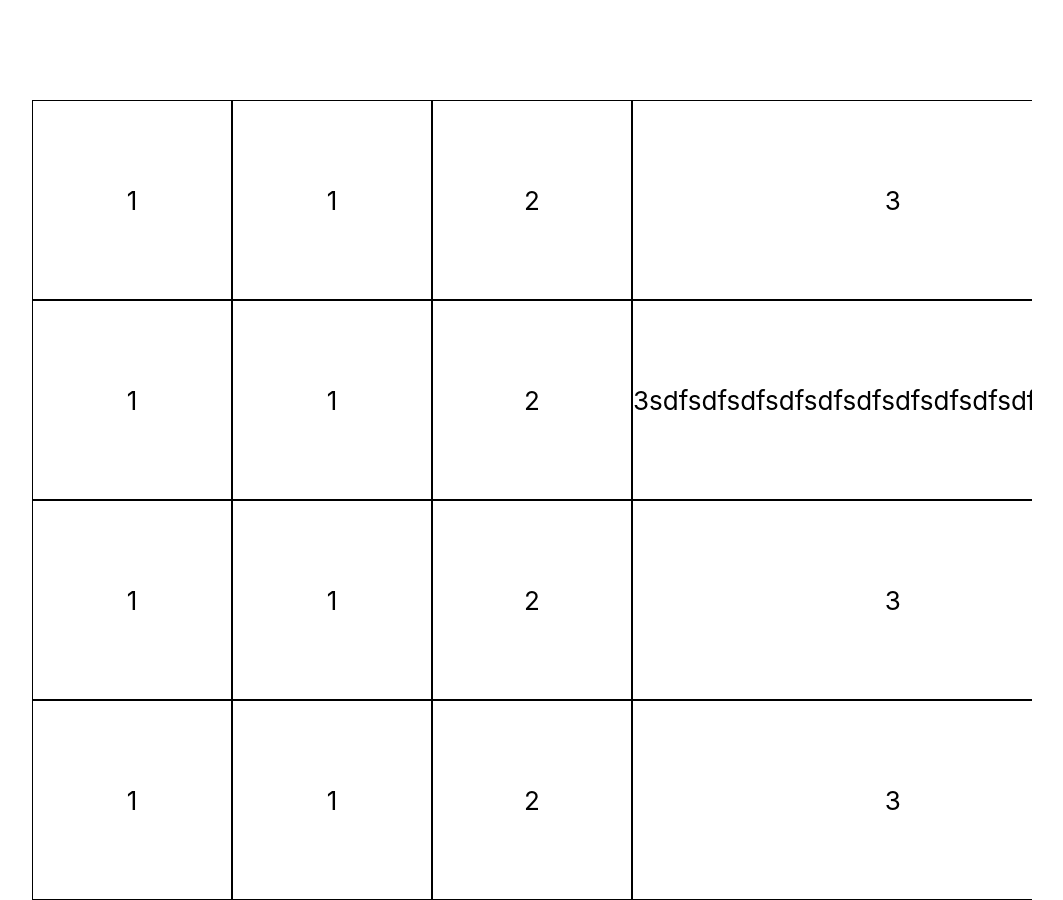
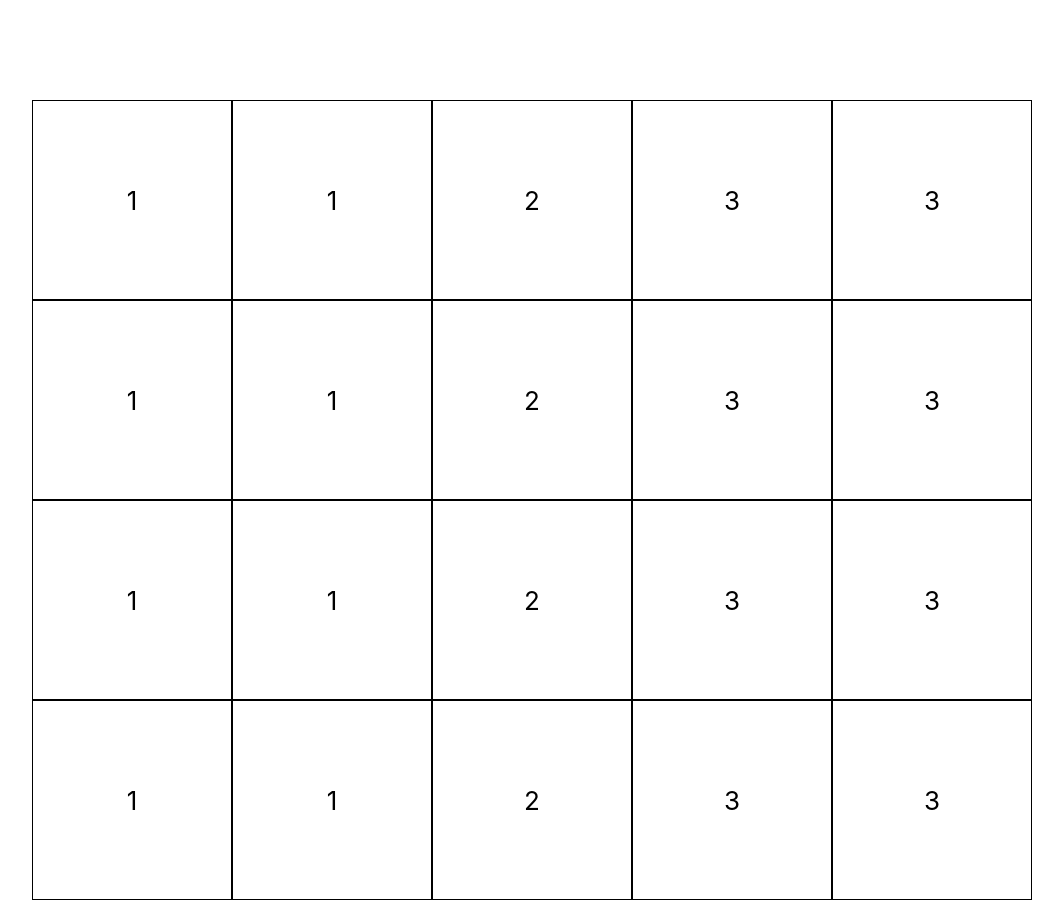
Before and after one commit to Yarcrazy/react, a React (Create React App) app: page / in a window 1280 px wide. Shown: the whole page, without its empty margins (68-1131 px from the left). Built offline with nearby package versions, Linux system fonts and the light colour scheme.

Commit message:
тестовая таблица

```diff
--- a/src/TestTable.js
+++ b/src/TestTable.js
@@ -11,8 +11,10 @@ export default function TestTable() {
       <THead className={'fixed'}>
         <Tr>
           <Td className={'col-fixed'}>1</Td>
-          <Td className={'col-fixed'}>1</Td>
+          <Td>1</Td>
           <Td>2</Td>
+          <Td className={'col-fixed'}>3</Td>
+          <Td>3</Td>
           <Td>3</Td>
           <Td>3</Td>
           <Td>3</Td>
@@ -21,48 +23,60 @@ export default function TestTable() {
       <TBody>
         <Tr>
           <Td className={'col-fixed'}>1</Td>
-          <Td className={'col-fixed'}>1</Td>
+          <Td>1</Td>
           <Td>2</Td>
-          <Td>3sdfsdfsdfsdfsdfsdfsdfsdfsdfsdfsdfsdfsdf</Td>
+          <Td className={'col-fixed'}>3</Td>
           <Td>3</Td>
-          <Td>3</Td>
-        </Tr>
-        <Tr>
-          <Td className={'col-fixed'}>1</Td>
-          <Td className={'col-fixed'}>1</Td>
-          <Td>2</Td>
           <Td>3</Td>
           <Td>3</Td>
           <Td>3</Td>
         </Tr>
         <Tr>
           <Td className={'col-fixed'}>1</Td>
-          <Td className={'col-fixed'}>1</Td>
+          <Td>1</Td>
           <Td>2</Td>
+          <Td className={'col-fixed'}>3</Td>
+          <Td>3</Td>
           <Td>3</Td>
           <Td>3</Td>
           <Td>3</Td>
         </Tr>
         <Tr>
           <Td className={'col-fixed'}>1</Td>
-          <Td className={'col-fixed'}>1</Td>
+          <Td>1</Td>
           <Td>2</Td>
+          <Td className={'col-fixed'}>3</Td>
+          <Td>3</Td>
           <Td>3</Td>
           <Td>3</Td>
           <Td>3</Td>
         </Tr>
         <Tr>
           <Td className={'col-fixed'}>1</Td>
-          <Td className={'col-fixed'}>1</Td>
+          <Td>1</Td>
           <Td>2</Td>
+          <Td className={'col-fixed'}>3</Td>
+          <Td>3</Td>
           <Td>3</Td>
           <Td>3</Td>
           <Td>3</Td>
         </Tr>
         <Tr>
           <Td className={'col-fixed'}>1</Td>
+          <Td>1</Td>
+          <Td>2</Td>
+          <Td className={'col-fixed'}>3</Td>
+          <Td>3</Td>
+          <Td>3</Td>
+          <Td>3</Td>
+          <Td>3</Td>
+        </Tr>
+        <Tr>
           <Td className={'col-fixed'}>1</Td>
+          <Td>1</Td>
           <Td>2</Td>
+          <Td className={'col-fixed'}>3</Td>
+          <Td>3</Td>
           <Td>3</Td>
           <Td>3</Td>
           <Td>3</Td>
```
